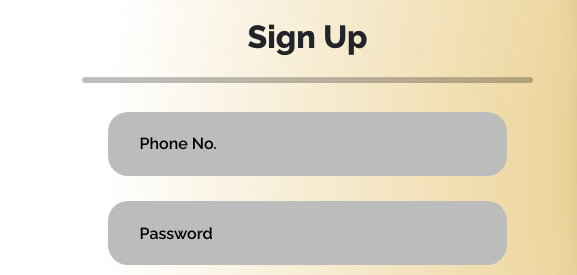
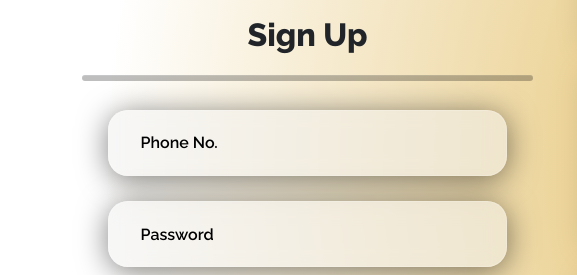
Before and after one commit to TheoStasis/PROJECT-EXHIBITION, a plain HTML site: page PROJECT EXHIBIT/Login/login.html in a window 1280 px wide. Shown: the part 253-528 px from the top of the page, 0-577 px from the left. Drawn offline with nearby package versions, Linux system fonts and the light colour scheme; grey boxes are pictures that could not be loaded.

Commit message:
made textboxes glassmorph

```diff
--- a/PROJECT EXHIBIT/Login/login-style.css
+++ b/PROJECT EXHIBIT/Login/login-style.css
@@ -82,10 +82,12 @@ body {
 }
 .nav{
     margin-bottom: 2rem;
+
+
 }
 .cont {
     min-height: 90vh;
-    margin-top: 1vw
+    margin-top: 1vw;
 }
 
 /* Login section */
@@ -111,11 +113,14 @@ body {
    margin: 1vw 2vw;
    height: 4vh;
    border-radius: 20px;
-   border-style:none;
-   background-color: rgb(189, 188, 188);
    padding: 2rem;
    font-family: "Raleway", sans-serif;
    font-weight: 600;
+   background: rgba(239, 239, 239, 0.517);
+    box-shadow: 0 4px 30px rgba(0, 0, 0, 0.5);
+    backdrop-filter: blur(10px);
+    -webkit-backdrop-filter: blur(10px);
+    border: 1px solid rgba(255, 255, 255, 0.2);
 }
 .ph-no::placeholder, .password::placeholder {
     color: black;
--- a/PROJECT EXHIBIT/Login/login.html
+++ b/PROJECT EXHIBIT/Login/login.html
@@ -49,7 +49,9 @@
           </div>
         </div>
       </nav>
-      <div class="container-lg cont">
+
+  <!-- Login UI -->
+      <div class="container-xl cont">
         <div class="row">
             <div class="col-md-5 login-section">
                 <div class="sub-login">
```
